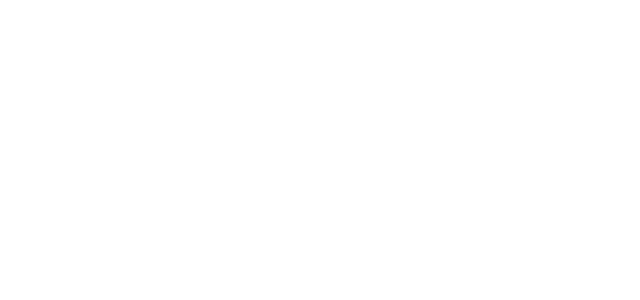
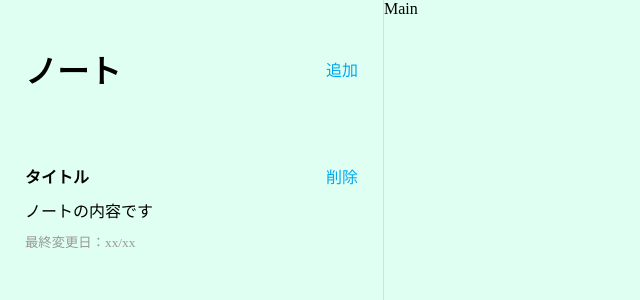
Before and after one commit to y-uchiida/react_training005, a React (Vite) app: page / in a window 1280 px wide. Shown: the top 300 px of the page, without its empty margins (0-640 px from the left). Built offline with nearby package versions, Linux system fonts and the light colour scheme.

Commit message:
styling Sidebar component

```diff
--- a/src/App.css
+++ b/src/App.css
@@ -1,20 +1,15 @@
 #root {
+  width: 100%;
   max-width: 1280px;
-  margin: 0 auto;
-  padding: 2rem;
-  text-align: center;
+  margin: 0;
 }
 
-.logo {
-  height: 6em;
-  padding: 1.5em;
-  will-change: filter;
-}
-.logo:hover {
-  filter: drop-shadow(0 0 2em #646cffaa);
-}
-.logo.react:hover {
-  filter: drop-shadow(0 0 2em #61dafbaa);
+.App {
+  width: 100%;
+  height: 100vh;
+  overflow: hidden;
+  font-size: 16px;
+  display: flex;
 }
 
 @keyframes logo-spin {
@@ -31,11 +26,3 @@
     animation: logo-spin infinite 20s linear;
   }
 }
-
-.card {
-  padding: 2em;
-}
-
-.read-the-docs {
-  color: #888;
-}
--- a/src/App.tsx
+++ b/src/App.tsx
@@ -1,12 +1,13 @@
 import { useState } from 'react'
-import reactLogo from './assets/react.svg'
 import './App.css'
+import { Sidebar } from './components/Sidebar'
+import { Main } from './components/Main'
 
 function App() {
-  const [count, setCount] = useState(0)
-
   return (
     <div className="App">
+      <Sidebar />
+      <Main />
     </div>
   )
 }
--- /dev/null
+++ b/src/components/Main.tsx
@@ -0,0 +1,8 @@
+import React from 'react'
+import './Main.css'
+
+export const Main = () => {
+	return (
+		<div>Main</div>
+	)
+}
--- /dev/null
+++ b/src/components/Sidebar.css
@@ -0,0 +1,53 @@
+button {
+	background: none;
+	border: none;
+	color: #0ae;
+	padding: 0;
+	margin: 0;
+	cursor: pointer;
+	font-size: 16px;
+}
+
+.app-sidebar{
+	width: 30%;
+	height: 100vh;
+	border-right: 1px solid #ddd;
+}
+
+.app-sidebar-header{
+	display: flex;
+	justify-content: space-between;
+	padding: 25px;
+}
+
+.app-sidebar-header{
+	margin: 0;
+}
+
+.app-sidebar-notes{
+	height: calc(100vh - 78px);
+	overflow-y: scroll;
+}
+
+.app-sidebar-note{
+	padding: 25px;
+	cursor: pointer;
+	transition: all 0.3s;
+}
+
+.sidebar-note-title{
+	display: flex;
+	justify-content: space-between;
+}
+
+.app-sidebar-note p{
+	margin: 10px 0;
+}
+
+.app-sidebar-note small {
+	color: #999;
+}
+
+.app-sidebar-note:hover {
+	background-color: #f1f0f0;
+}
--- /dev/null
+++ b/src/components/Sidebar.tsx
@@ -0,0 +1,23 @@
+import React from 'react'
+import './Sidebar.css'
+
+export const Sidebar = () => {
+	return (
+		<div className='app-sidebar'>
+			<div className='app-sidebar-header'>
+				<h1>ノート</h1>
+				<button>追加</button>
+			</div>
+			<div className='app-sidebar-notes'>
+				<div className="app-sidebar-note">
+					<div className='sidebar-note-title'>
+						<strong>タイトル</strong>
+						<button>削除</button>
+					</div>
+					<p>ノートの内容です</p>
+					<small>最終変更日：xx/xx</small>
+				</div>
+			</div>
+		</div>
+	)
+}
--- a/src/index.css
+++ b/src/index.css
@@ -1,69 +1,8 @@
-:root {
-  font-family: Inter, Avenir, Helvetica, Arial, sans-serif;
-  font-size: 16px;
-  line-height: 24px;
-  font-weight: 400;
-
-  color-scheme: light;
-  color: rgba(255, 255, 255, 0.87);
-
-  font-synthesis: none;
-  text-rendering: optimizeLegibility;
-  -webkit-font-smoothing: antialiased;
-  -moz-osx-font-smoothing: grayscale;
-  -webkit-text-size-adjust: 100%;
+* {
+  box-sizing: border-box;
 }
 
-a {
-  font-weight: 500;
-  color: #646cff;
-  text-decoration: inherit;
+body{
+  margin: 0;
+  background-color: rgb(223, 255, 242);
 }
-a:hover {
-  color: #535bf2;
-}
-
-body {
-  margin: 0;
-  display: flex;
-  place-items: center;
-  min-width: 320px;
-  min-height: 100vh;
-}
-
-h1 {
-  font-size: 3.2em;
-  line-height: 1.1;
-}
-
-button {
-  border-radius: 8px;
-  border: 1px solid transparent;
-  padding: 0.6em 1.2em;
-  font-size: 1em;
-  font-weight: 500;
-  font-family: inherit;
-  background-color: #1a1a1a;
-  cursor: pointer;
-  transition: border-color 0.25s;
-}
-button:hover {
-  border-color: #646cff;
-}
-button:focus,
-button:focus-visible {
-  outline: 4px auto -webkit-focus-ring-color;
-}
-
-@media (prefers-color-scheme: light) {
-  :root {
-    color: #213547;
-    background-color: #ffffff;
-  }
-  a:hover {
-    color: #747bff;
-  }
-  button {
-    background-color: #f9f9f9;
-  }
-}
--- a/src/index.html
+++ b/src/index.html
@@ -5,7 +5,7 @@
   <meta charset="UTF-8" />
   <link rel="icon" type="image/svg+xml" href="/vite.svg" />
   <meta name="viewport" content="width=device-width, initial-scale=1.0" />
-  <title>Vite + React + TS</title>
+  <title>Local note app</title>
 </head>
 
 <body>
```
Also changed, not shown: src/components/Main.css (added).
